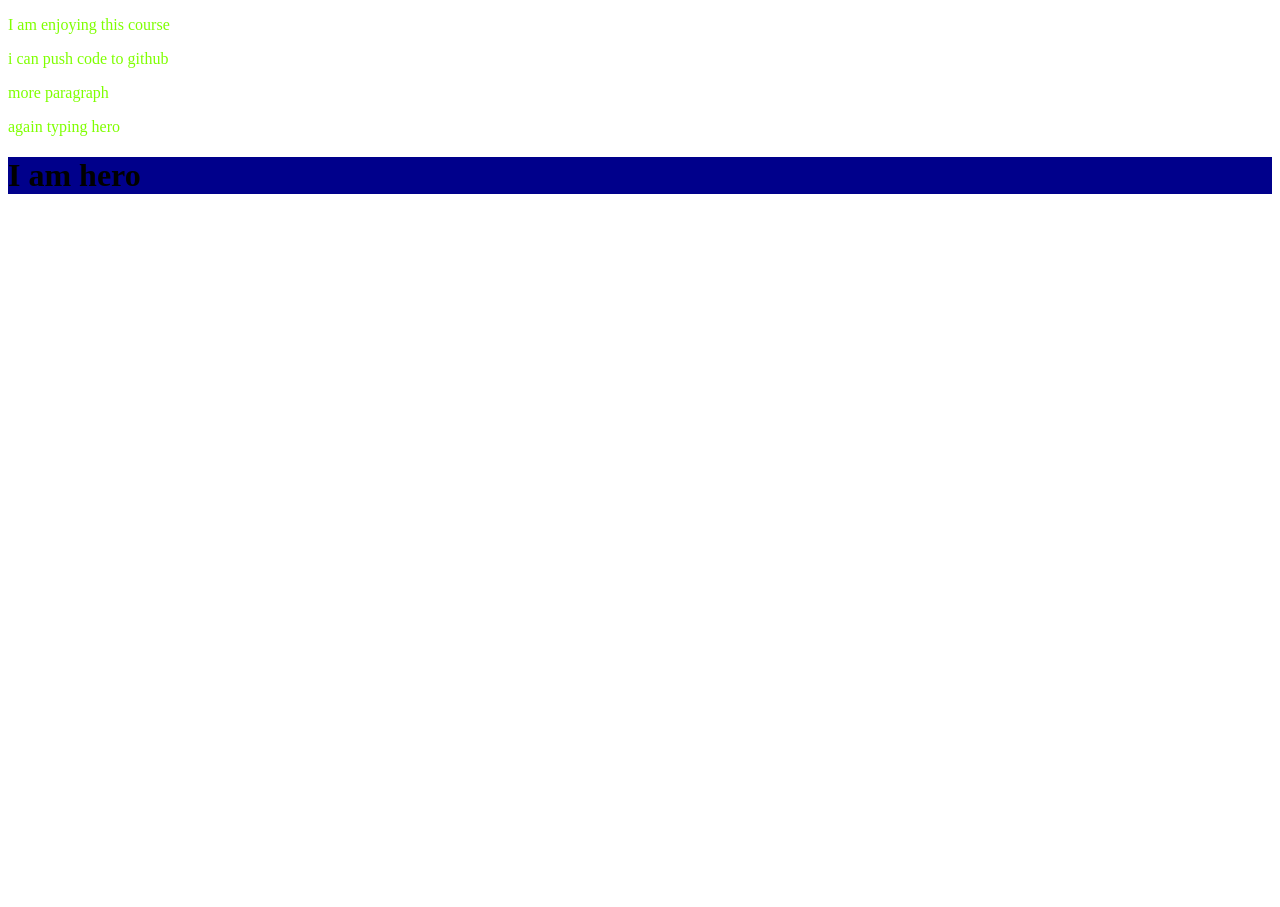
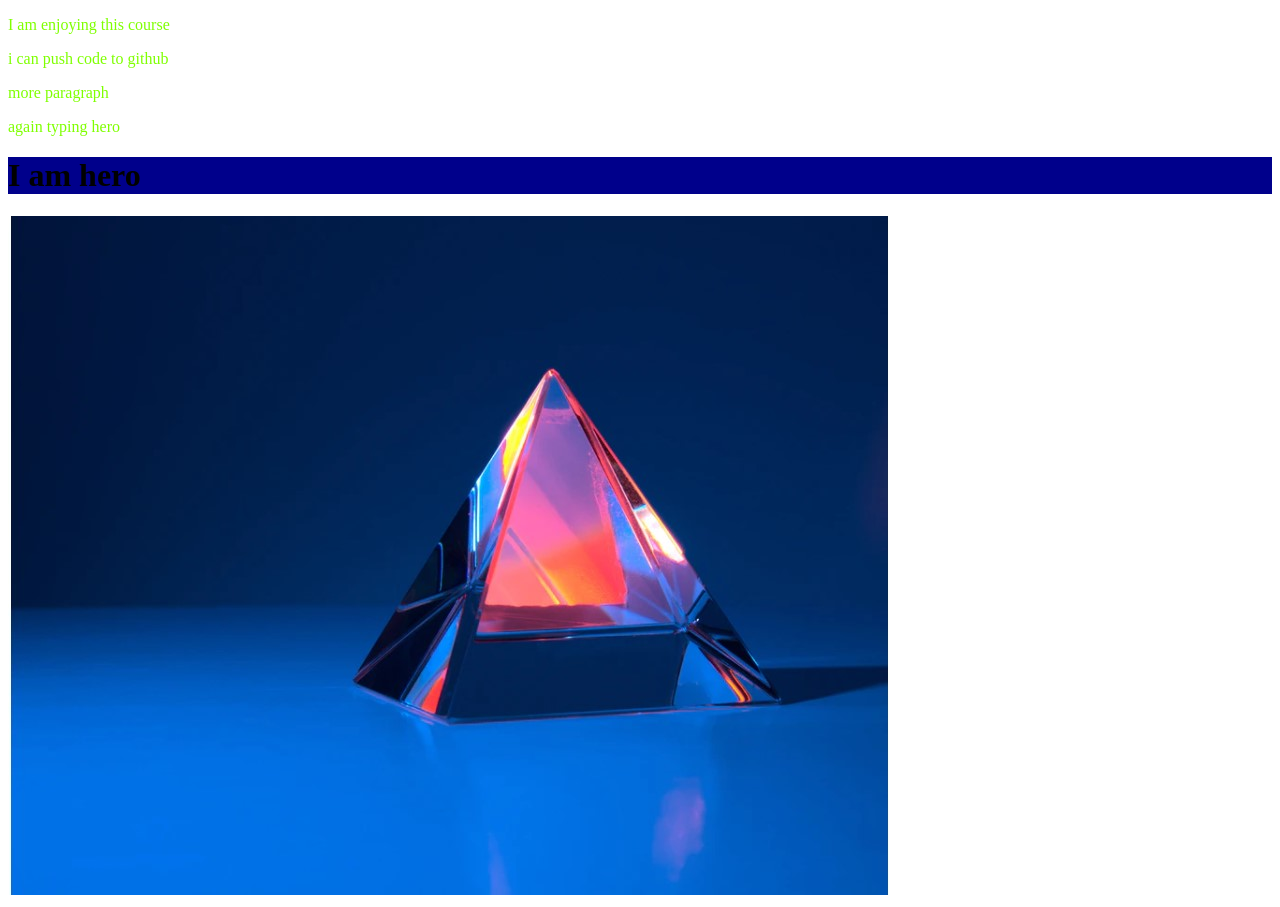
Before and after one commit to Fahim334712/my-second-repo, a plain HTML site: page index.html in a window 1280 px wide. Before the commit the page ends 800 px from the top, so only its background shows below. Drawn offline with Linux system fonts and the light colour scheme.

Commit message:
image addded

```diff
--- a/index.html
+++ b/index.html
@@ -13,5 +13,6 @@
    <p>more paragraph</p>
    <p>again typing hero</p>
    <h1>I am hero</h1>
+   <img src="akib.jpg" alt="">
 </body>
 </html>
```
Also changed, not shown: akib.jpg (added), ali.jpg (added), hasan.jpg (added), jabbar.jpg (added), karim.jpg (added), khan.jpg (added), pakna.jpg (added), rahim.jpg (added), rana.jpg (added).
